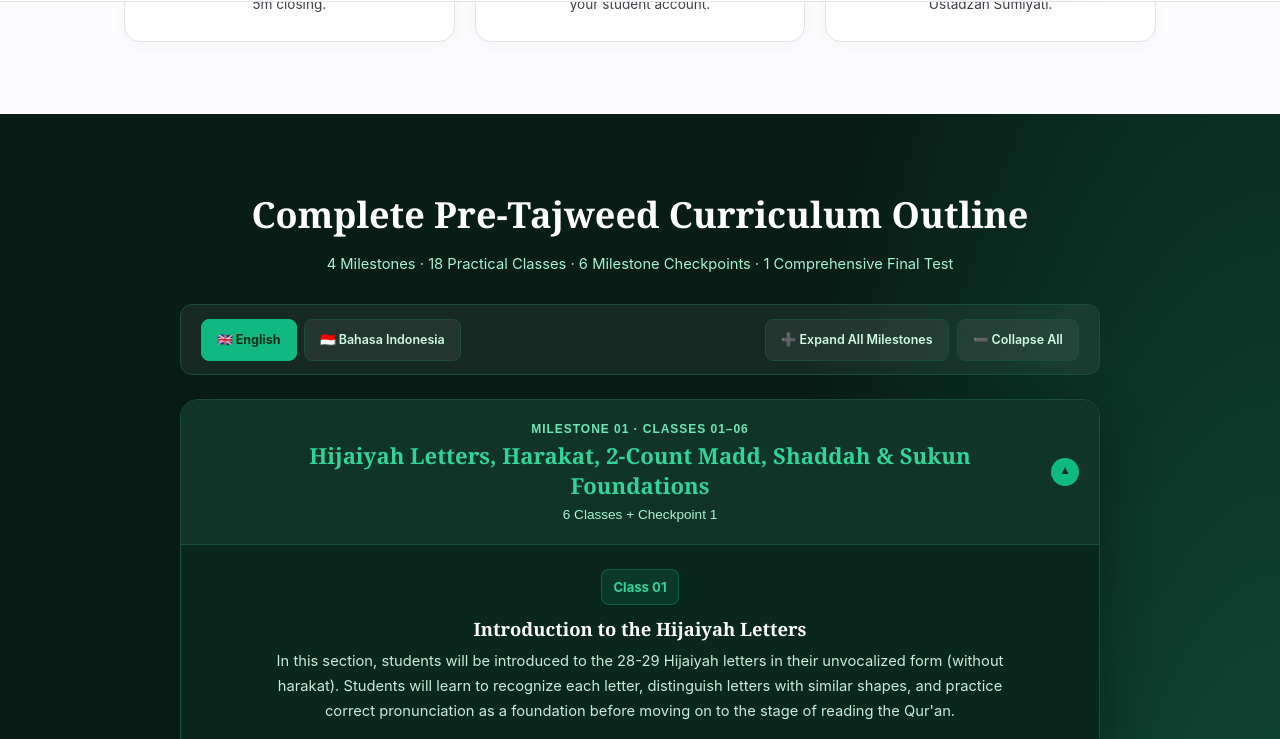
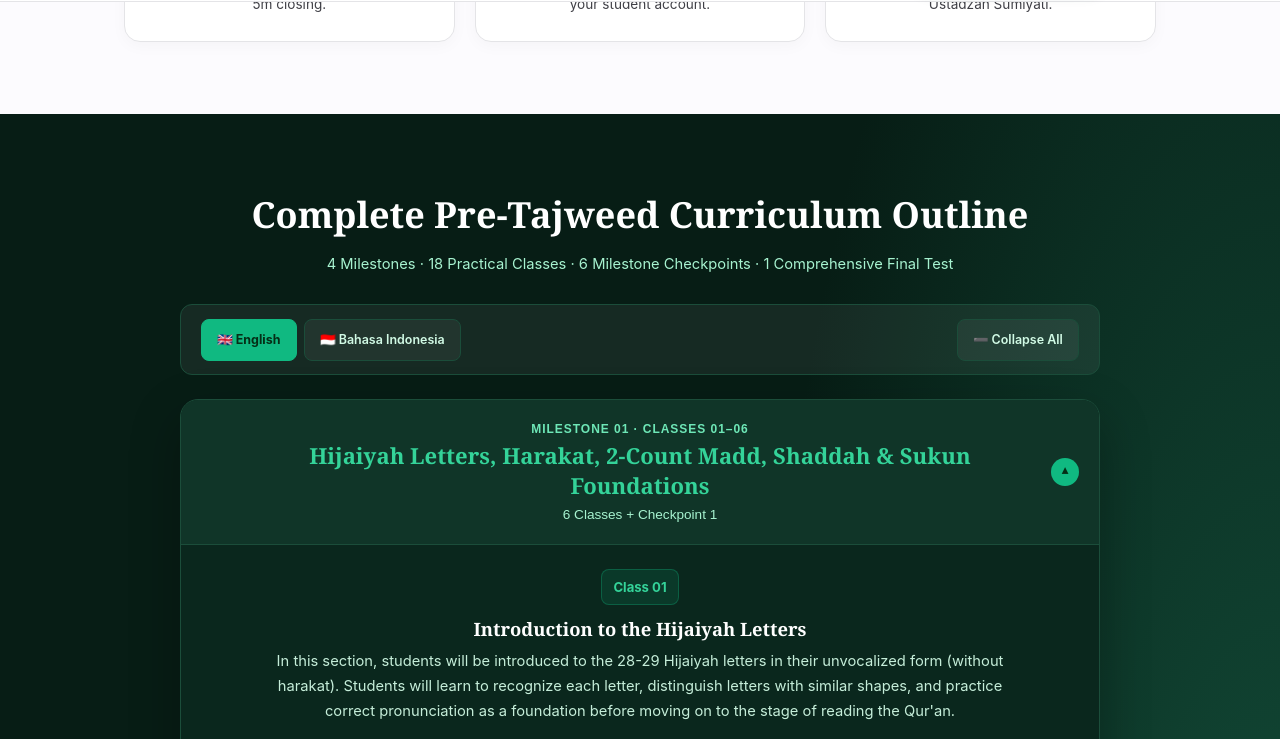
Before and after one commit to quranwithsumiyati/quranwithsumiyati.github.io, a plain HTML site: page curriculum.html in a window 1280 px wide. Both pictures are taken after a click on the button "➕ Expand All Milestones". Shown: the part 2171-2910 px from the top of the page. Drawn offline with Linux system fonts and the light colour scheme.

Commit message:
feat(curriculum): combine Expand All and Collapse All into one toggle button

```diff
--- a/curriculum.html
+++ b/curriculum.html
@@ -1853,13 +1853,9 @@
           <button type="button" class="lang-view-btn js-lang-btn" data-lang="id" onclick="setCurrLang('id')">🇮🇩 Bahasa Indonesia</button>
         </div>
         <div style="display:flex;gap:.5rem;">
-          <button type="button" class="lang-view-btn" onclick="toggleAllMilestones(true)">
+          <button type="button" class="lang-view-btn" id="toggleAllMilestonesBtn" onclick="toggleAllMilestones()" aria-expanded="false">
             <span class="lang-en">➕ Expand All Milestones</span>
             <span class="lang-id">➕ Buka Semua Milestone</span>
-          </button>
-          <button type="button" class="lang-view-btn" onclick="toggleAllMilestones(false)">
-            <span class="lang-en">➖ Collapse All</span>
-            <span class="lang-id">➖ Tutup Semua</span>
           </button>
         </div>
       </div>
@@ -2784,20 +2780,37 @@
       } catch (e) {}
     }
 
+    function updateToggleAllBtn() {
+      const items = Array.from(document.querySelectorAll('.milestone-item'));
+      const allOpen = items.length > 0 && items.every(el => el.classList.contains('open'));
+      const btn = document.getElementById('toggleAllMilestonesBtn');
+      if (!btn) return;
+      btn.setAttribute('aria-expanded', allOpen ? 'true' : 'false');
+      const en = btn.querySelector('.lang-en');
+      const id = btn.querySelector('.lang-id');
+      if (en) en.textContent = allOpen ? '➖ Collapse All' : '➕ Expand All Milestones';
+      if (id) id.textContent = allOpen ? '➖ Tutup Semua' : '➕ Buka Semua Milestone';
+    }
+
     function toggleMilestone(id) {
       const el = document.getElementById(id);
       if (!el) return;
       const isOpen = el.classList.toggle('open');
       const btn = el.querySelector('.milestone-trigger');
       if (btn) btn.setAttribute('aria-expanded', isOpen ? 'true' : 'false');
-    }
-
-    function toggleAllMilestones(openState) {
-      document.querySelectorAll('.milestone-item').forEach(el => {
+      updateToggleAllBtn();
+    }
+
+    function toggleAllMilestones(forceState) {
+      const items = Array.from(document.querySelectorAll('.milestone-item'));
+      const allOpen = items.length > 0 && items.every(el => el.classList.contains('open'));
+      const openState = (typeof forceState === 'boolean') ? forceState : !allOpen;
+      items.forEach(el => {
         el.classList.toggle('open', openState);
         const btn = el.querySelector('.milestone-trigger');
         if (btn) btn.setAttribute('aria-expanded', openState ? 'true' : 'false');
       });
+      updateToggleAllBtn();
     }
 
     // ── Payment Modal Logic (Bank Transfer / QR Code, Defaults to Bahasa Indonesia) ──
```
Also changed, not shown: tajweed-curriculum.html (+22 -9 lines).
